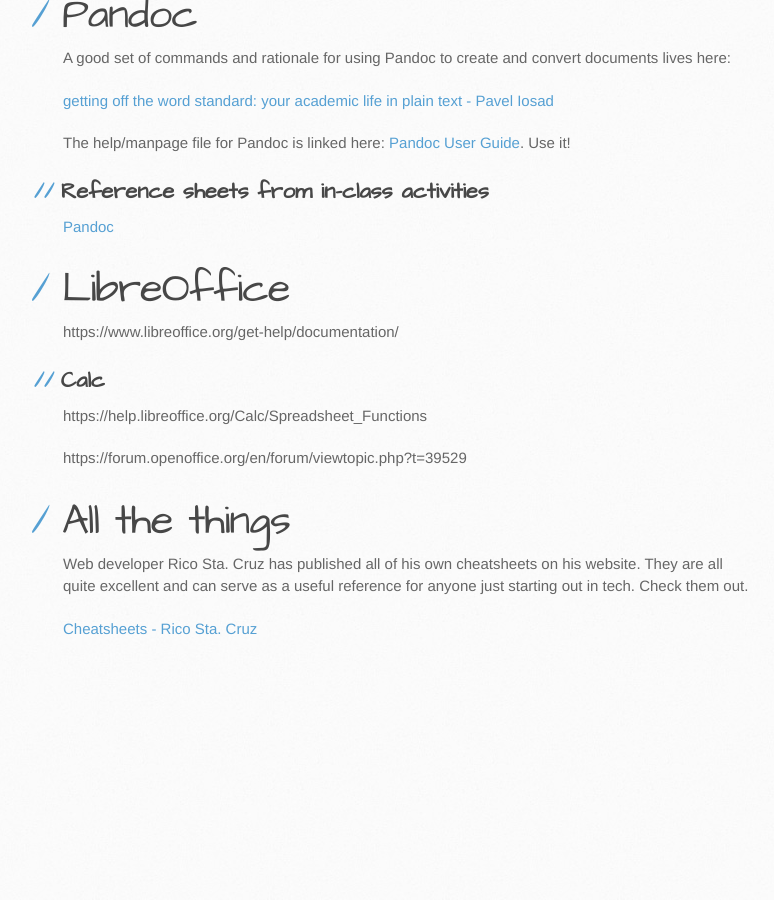
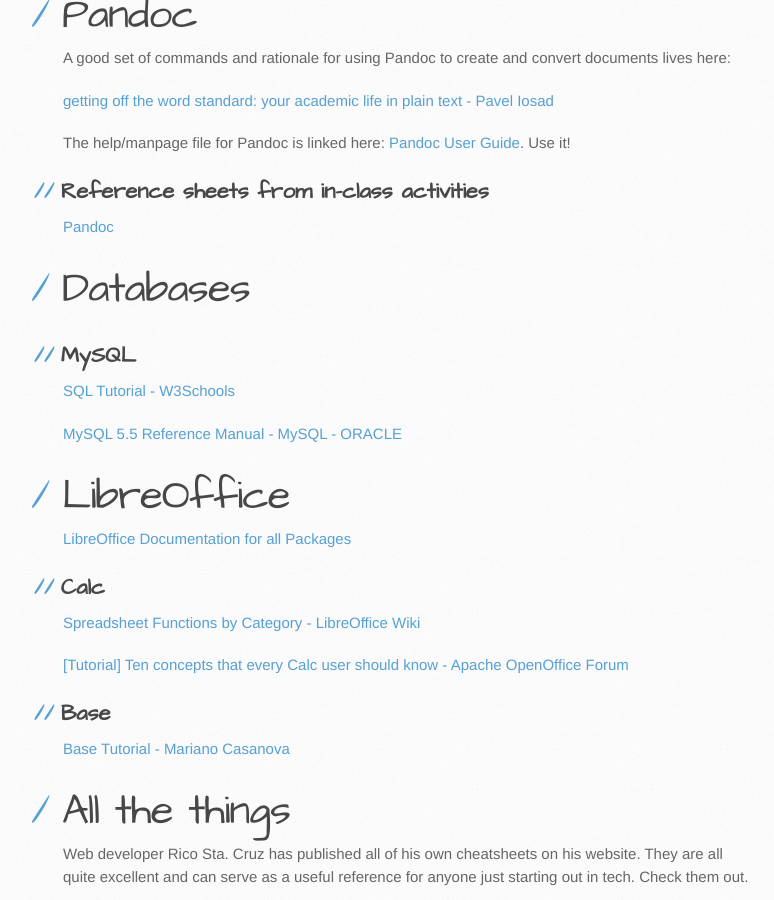
Before and after one commit to tylerpcarter/inls161, a Jekyll site: the page built from refsheets/index.md, in a window 1280 px wide and 900 px high, scrolled down 1288 px. Shown: the whole window, without its empty margins (107-881 px from the left). Built offline with Jekyll 4.4.1, drawn with Linux system fonts in a browser that asks for light colours; Markdown is read by kramdown in place of the engine named in the settings; before the commit the page ends 1971 px from its top, so only the background shows below that.

Commit message:
update schedule and refsheets info

```diff
--- a/refsheets/index.md
+++ b/refsheets/index.md
@@ -64,15 +64,28 @@
 
 [Pandoc]({{ base.url }}/refsheets/pandoc-ref/)
 
+# Databases
+
+## MySQL
+
+<a href="http://www.w3schools.com/sql/" target="_blank">SQL Tutorial - W3Schools</a>
+
+<a href="https://dev.mysql.com/doc/refman/5.5/en/" target="_blank">MySQL 5.5 Reference Manual - MySQL - ORACLE</a>
+
 #LibreOffice
 
-https://www.libreoffice.org/get-help/documentation/
+<a href="https://www.libreoffice.org/get-help/documentation/" target="_blank">LibreOffice Documentation for all Packages</a>
 
 ## Calc
 
-https://help.libreoffice.org/Calc/Spreadsheet_Functions
+<a href="https://help.libreoffice.org/Calc/Functions_by_Category" target="_blank">Spreadsheet Functions by Category - LibreOffice Wiki</a>
 
-https://forum.openoffice.org/en/forum/viewtopic.php?t=39529
+<a href="https://forum.openoffice.org/en/forum/viewtopic.php?t=39529" target="_blank">
+[Tutorial] Ten concepts that every Calc user should know - Apache OpenOffice Forum</a>
+
+## Base
+
+<a href="https://wiki.documentfoundation.org/images/0/02/Base_tutorial.pdf" target="_blank">Base Tutorial - Mariano Casanova</a>
 
 # All the things
 
```
Also changed, not shown: schedule/sql-bootcamp.md (+10 -0 lines).
